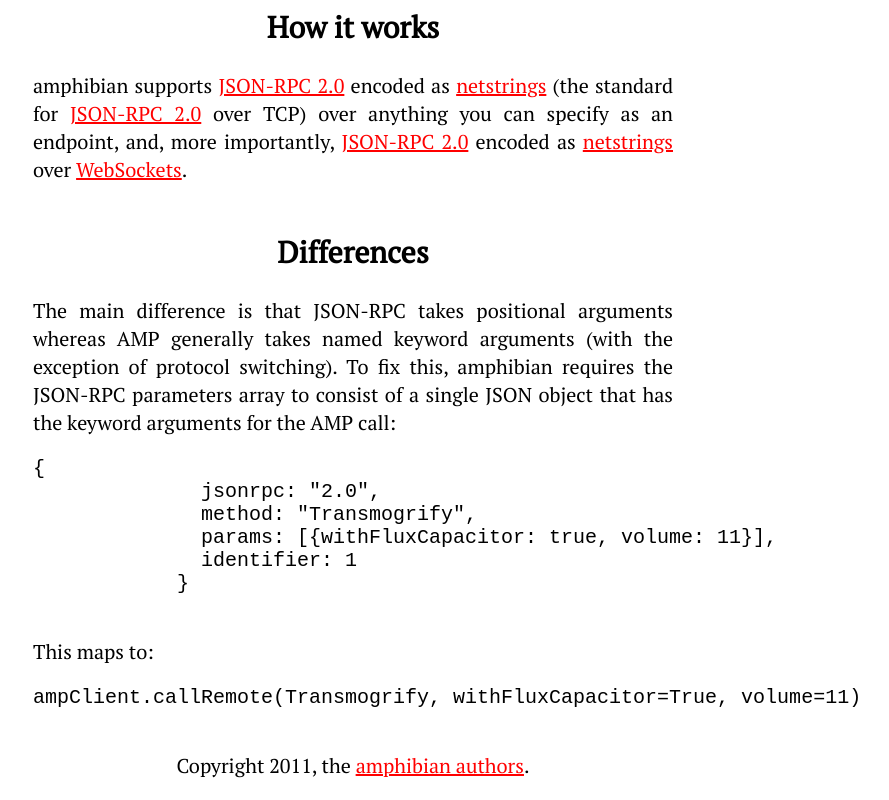
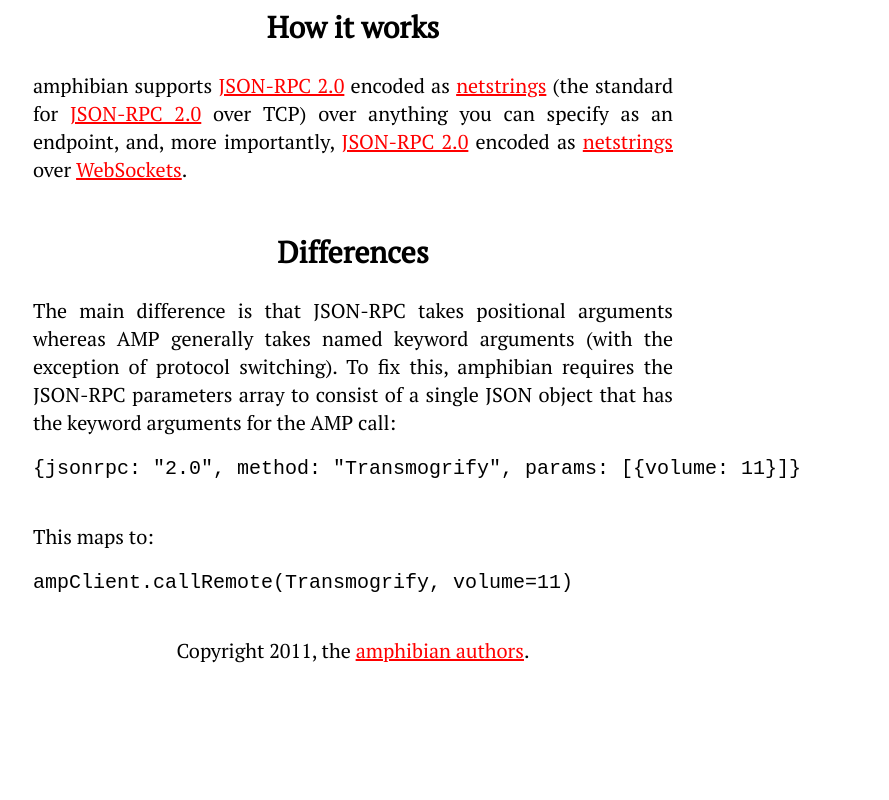
Before and after one commit to lvh/amphibian, a plain HTML site: page index.html in a window 1280 px wide. Shown: the part 1032-1832 px from the top of the page, without its empty margins (287-1176 px from the left). After the commit the page ends 1717 px from the top, so only its background shows below. Drawn offline with Linux system fonts and the light colour scheme.

Commit message:
typewriter build 2012-06-22T17:07Z

```diff
--- a/index.html
+++ b/index.html
@@ -33,15 +33,10 @@
             <p>amphibian supports <a href="http://www.jsonrpc.org/specification">JSON-RPC 2.0</a> encoded as <a href="http://cr.yp.to/proto/netstrings.txt">netstrings</a> (the standard for <a href="http://www.jsonrpc.org/specification">JSON-RPC 2.0</a> over TCP) over anything you can specify as an endpoint, and, more importantly, <a href="http://www.jsonrpc.org/specification">JSON-RPC 2.0</a> encoded as <a href="http://cr.yp.to/proto/netstrings.txt">netstrings</a> over <a href="http://www.websocket.org">WebSockets</a>.</p>
             <h1 id="differences">Differences</h1>
             <p>The main difference is that JSON-RPC takes positional arguments whereas AMP generally takes named keyword arguments (with the exception of protocol switching). To fix this, amphibian requires the JSON-RPC parameters array to consist of a single JSON object that has the keyword arguments for the AMP call:</p>
-            <pre><code>{
-              jsonrpc: &quot;2.0&quot;,
-              method: &quot;Transmogrify&quot;,
-              params: [{withFluxCapacitor: true, volume: 11}],
-              identifier: 1
-            }
+            <pre><code>{jsonrpc: &quot;2.0&quot;, method: &quot;Transmogrify&quot;, params: [{volume: 11}]}
             </code></pre>
             <p>This maps to:</p>
-            <pre><code>ampClient.callRemote(Transmogrify, withFluxCapacitor=True, volume=11)
+            <pre><code>ampClient.callRemote(Transmogrify, volume=11)
             </code></pre>
         </section>
 
```
